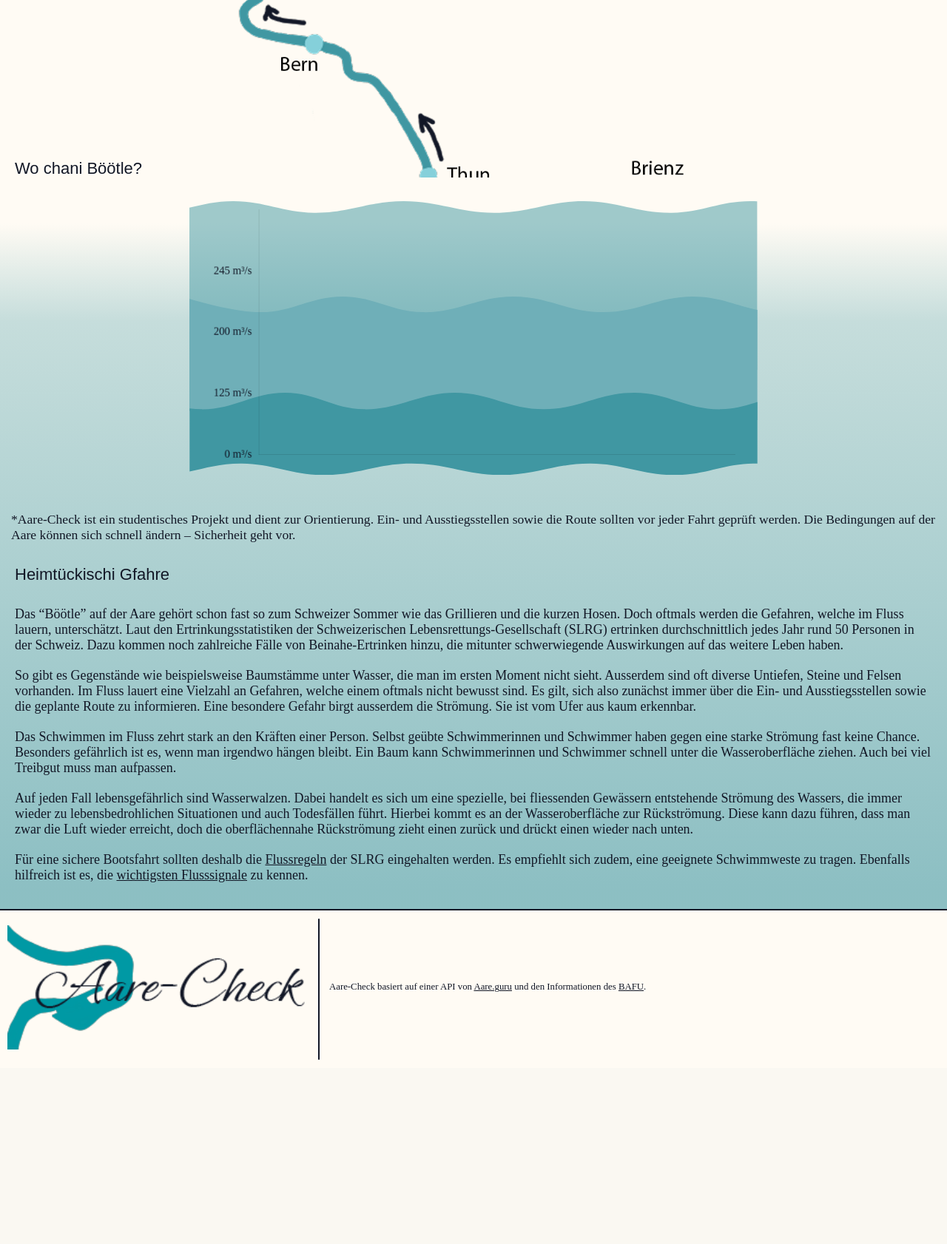
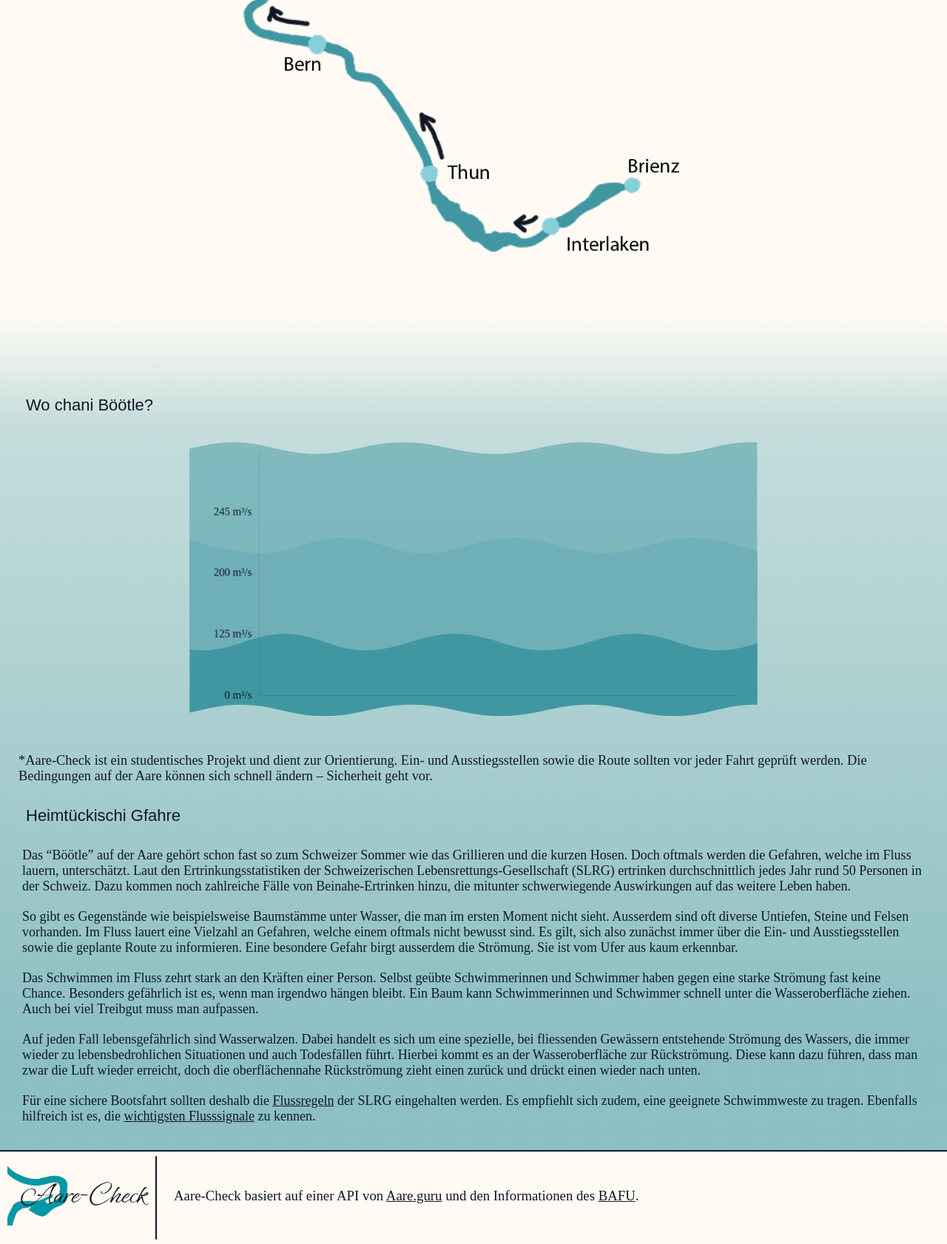
Before and after one commit to JennyDerreR/IM3_aare, a PHP site: page /landing.html in a window 1280 px wide. Shown: the part 960-2642 px from the top of the page at 74% size. Before the commit the page ends 2393 px from the top, so only its background shows below. Run offline with PHP 8.4, Linux system fonts and the light colour scheme; data that the repository does not hold is empty.

Commit message:
Fertigstellung MediaQuery Tablet

```diff
--- a/styles.css
+++ b/styles.css
@@ -571,6 +571,16 @@ footer p a {
         clear: both;
     }
 
+    .transparenz p {
+        padding-left: 10px;
+        padding-right: 10px;
+
+    }
+
+    .flowText h3 {
+        margin-left: 30px;
+    }
+
     .paragraphs p {
         padding-left: 10px;
         padding-right: 10px;
@@ -664,11 +674,11 @@ footer p a {
     .map {
         position: relative;
         z-index: 0;
-        overflow: hidden;
         max-width: 1000px;       /* keep it centered, not full-bleed */
         margin: 50px auto 30px;  /* ⬅️ this line adds top spacing */
         min-height: clamp(450px, 55vw, 700px); /* scales smoothly with viewport */
         border-radius: 8px;
+        padding: 10px;
     }
 
     .map h3 {
@@ -684,18 +694,55 @@ footer p a {
         object-position: center;
         transform: scale(1.04) translateY(-24%);
         transform-origin: center;
-        /*transition: transform 0.3s ease;*/
         border-radius: 8px;
     }
 
-    .transparenz {
-        padding: 5px 15px 5px 15px;
+     .diagrammTitle h3 {
+        margin-top: 290px;   /* push the title down a bit more */
+        margin-left: 30px;
+    }
+
+    .diagramm {
+        margin-top: 16px;
+        clear: both;
     }
 
     .transparenz p {
-        font-size: 1.1rem;
+        font-size: 1.15rem;
+        padding-left: 10px;
+        padding-right: 10px;
     }
 
+    .flowText h3 {
+        margin-left: 30px;
+    }
+
+    .paragraphs p {
+        padding-left: 10px;
+        padding-right: 10px;
+    }
+
+    footer img {
+        flex: 0 0 auto;          /* keep natural sizing */
+        width: 200px;            /* smaller fixed width */
+        max-width: 200px;
+        height: auto;
+        object-fit: contain;
+    }
+
+    /* slightly larger paragraph text */
+    footer p {
+        flex: 1 1 auto;
+        font-size: 1.175rem;      /* just a bit bigger than mobile (0.8rem) */
+        line-height: 1.45;
+        width: auto;             /* let it flow naturally next to image */
+        padding-left: 10px;
+    }
+
+    /* adjust divider to align with new image width */
+    footer::before {
+     left: calc(200px + 10px); /* image width + small gap */
+    }
 
     :root {
         --boat-size: 30; /*Grösse für Tablet*/
```
